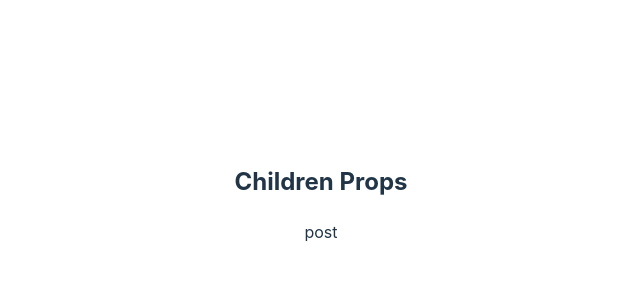
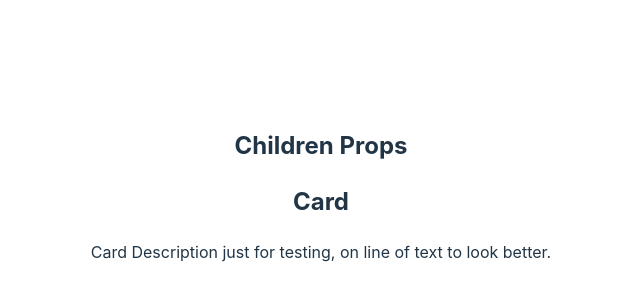
Before and after one commit to Zunaeed-Imran/React_TypeScript_Tutorial, a React (Vite) app: page / in a window 1280 px wide. Shown: the part 206-506 px from the top of the page, without its empty margins (319-959 px from the left). Built offline with nearby package versions, Linux system fonts and the light colour scheme.

Commit message:
main - learn how to define chidren prop with react node.

```diff
--- /dev/null
+++ b/src/components/ChildrenProps/Card.tsx
@@ -0,0 +1,13 @@
+import React from "react";
+
+const Card = ({ children }: {children: React.ReactNode}) => {
+
+  return (
+
+    <>
+      {children}
+    </>
+  )
+}
+
+export default Card;
--- a/src/components/ChildrenProps/Post.tsx
+++ b/src/components/ChildrenProps/Post.tsx
@@ -1,13 +1,16 @@
-import React from 'react'
+// import React from 'react'
+
+import Card from "./Card";
 
 
 const Post = () => {
 
   return (
 
-    <>
-      post
-    </>
+    <Card>
+      <h2>Card</h2>
+      <p>Card Description just for testing, on line of text to look better.</p>
+    </Card>
   )
 }
 
```
Also changed, not shown: 1 other file (tests, documents, lock files or other folders).
